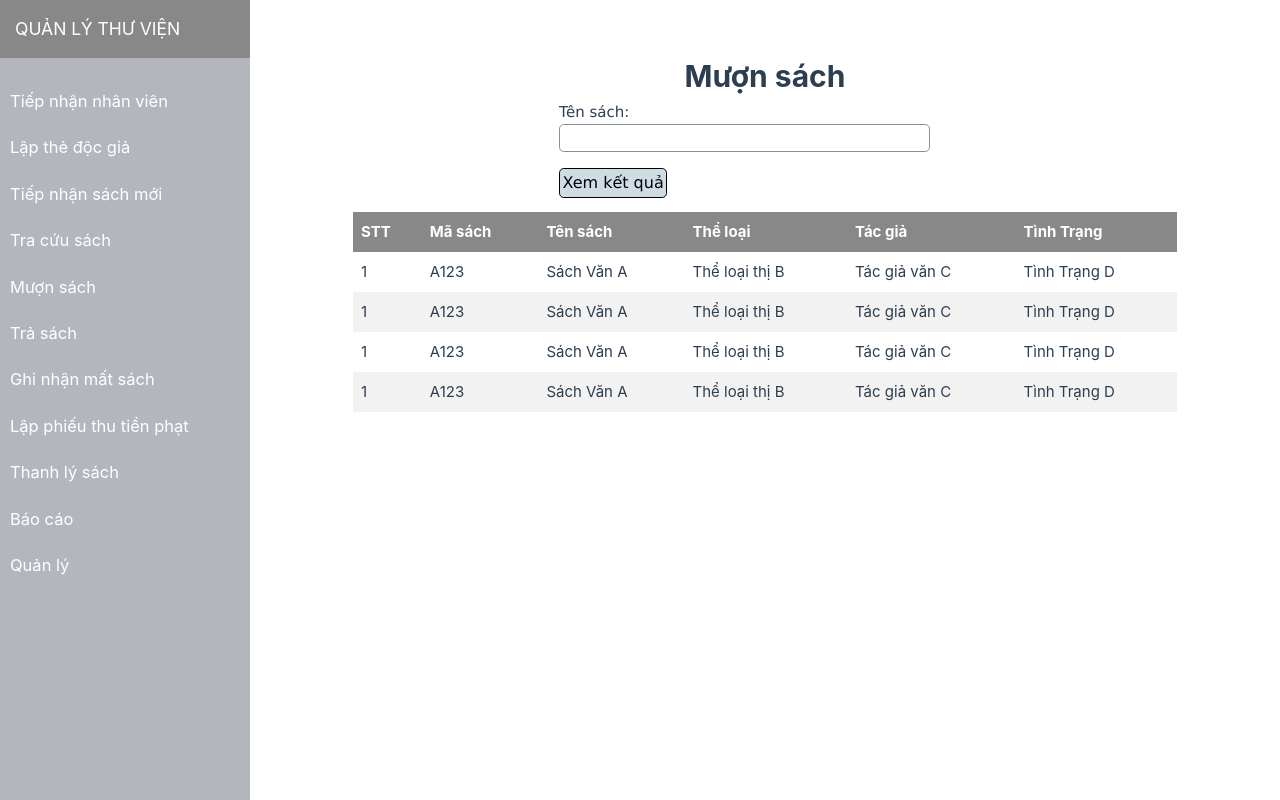
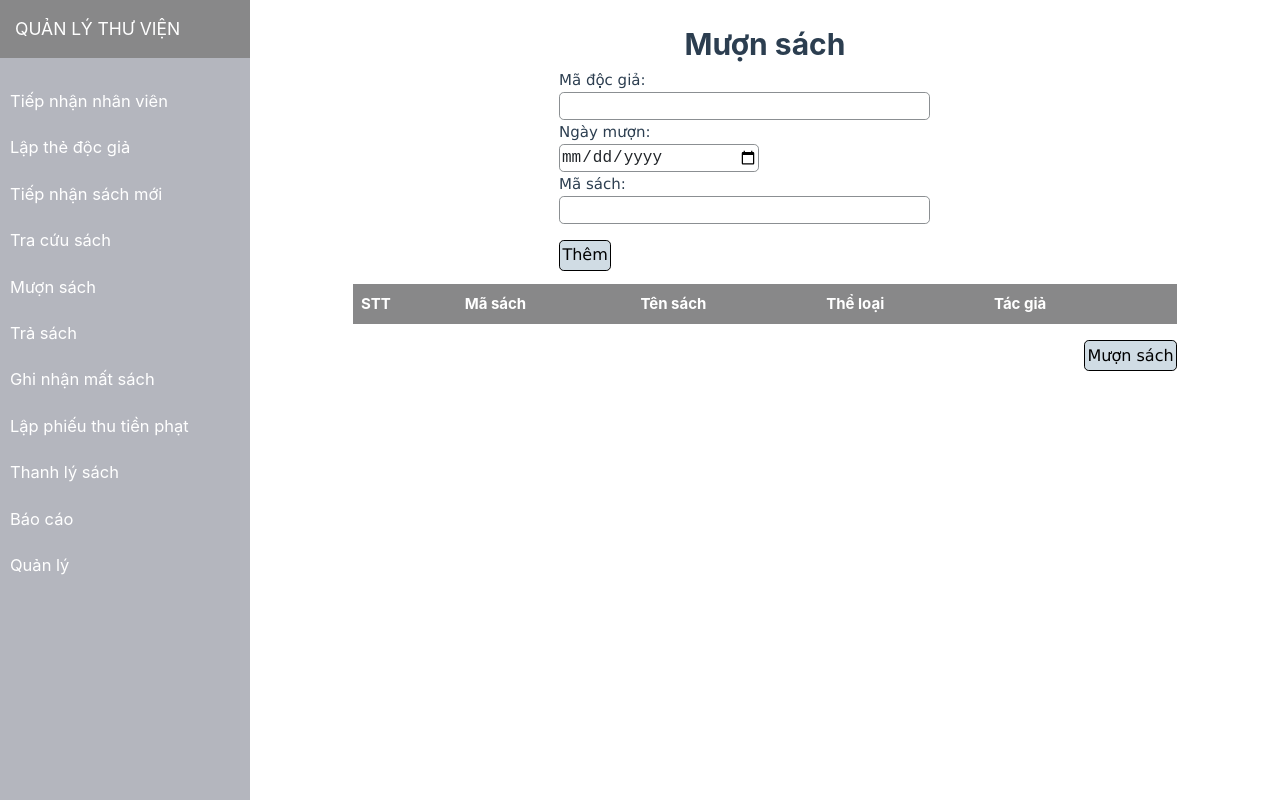
Before and after one commit to YumeAyasaki/LM_FE, a Vue app: page /muon-sach in a window 1280 px wide. Built offline with nearby package versions, Linux system fonts and the light colour scheme.

Commit message:
xong muon sach, tra sach

```diff
--- a/src/components/MuonSach.vue
+++ b/src/components/MuonSach.vue
@@ -1,15 +1,20 @@
 <template>
     <div class="container">
         <h1> Mượn sách</h1>
+
         <form>
+            <div id = "thong-tin-phieu-muon">
+                <label>Mã độc giả: </label>
+                <input type="text" class = "text-input" v-model="reader_id"/>
 
-                <label>Tên sách: </label>
-                <input type="text" class = "text-input"/>
+                <label>Ngày mượn: </label>
+                <input type="date" class = "date-input" v-model="loanDate"/>
 
-            <button class="btn"> Xem kết quả </button>
-        </form>
-
-        <table class = "table">
+                <label>Mã sách: </label>
+                <input type="text" class = "text-input" v-model="id_sach"/>
+                <button class="btn btn-them-sach" @click.prevent = "addBook"> Thêm</button>
+            </div>
+            <table class = "table" id ="table-sach-muon">
                 <thead>
                     <tr>
                         <th>STT</th>
@@ -17,61 +22,91 @@
                         <th>Tên sách</th>
                         <th>Thể loại</th>
                         <th>Tác giả</th>
-                    <th>Tình Trạng</th>
+                        <th></th>
                     </tr>
                 </thead>
 
                 <tbody>
-                <tr>
-                    <td>1</td>
-                    <td>A123</td>
-                    <td>Sách Văn A</td>
-                    <td>Thể loại thị B</td>
-                    <td>Tác giả văn C</td>
-                    <td>Tình Trạng D</td>
+                    <tr v-for="book in listbook" :key="book">
+
+                    <td>{{ listbook.indexOf(book) + 1 }}</td>
+                    <td>{{book._id}}</td>
+                    <td>{{book.name}}</td>
+                    <td>{{book.genres}}</td>
+                    <td>{{book.author}}</td>
+                    <td> <button @click.prevent="remomveBookFromList(listbook.indexOf(book))">Xóa</button></td>
                 </tr>
 
-                <tr>
-                    <td>1</td>
-                    <td>A123</td>
-                    <td>Sách Văn A</td>
-                    <td>Thể loại thị B</td>
-                    <td>Tác giả văn C</td>
-                    <td>Tình Trạng D</td>
-                </tr>
-
-                <tr>
-                    <td>1</td>
-                    <td>A123</td>
-                    <td>Sách Văn A</td>
-                    <td>Thể loại thị B</td>
-                    <td>Tác giả văn C</td>
-                    <td>Tình Trạng D</td>
-                </tr>
-
-                <tr>
-                    <td>1</td>
-                    <td>A123</td>
-                    <td>Sách Văn A</td>
-                    <td>Thể loại thị B</td>
-                    <td>Tác giả văn C</td>
-                    <td>Tình Trạng D</td>
-                </tr>
                 </tbody>
             </table>
+
+            <button class="btn btn-muon-sach" @click.prevent="MuonSach" > Mượn sách</button>
+        </form>
     </div>
 </template>
 
 <script>
+import axios from 'axios';
+
+
 export default {
-    name: 'MuonSach'
+    name: 'MuonSach',
+    data() {
+        return {
+            id_sach:'',
+            listbook: [],
+            reader_id: '',
+            loanDate: null,
+
+        };
+    },
+    methods :{
+        async addBook(){
+
+            let url = "https://easy-gold-goshawk-vest.cyclic.app/Book/" + this.id_sach;
+            await axios.get(url).then(response => {
+            for (let item in response.data)
+            {
+                this.listbook.push(response.data[item]);
+            };
+            console.log(this.listbook);
+            if (this.listbook.length == 0 ) alert('Khong tim thay sach')
+            }
+            );
+
+        },
+        remomveBookFromList(index)
+        {
+            this.listbook.splice(index,1);
+        },
+        async MuonSach(){
+            for (var i = 0; i < this.listbook.length; i++)
+            {
+                const Data = {
+                    reader_id : this.reader_id,
+                    loanDate : this.loanDate,
+                    book: this.listbook[i]._id,
+                }
+                console.log(Data);
+                let url = "https://easy-gold-goshawk-vest.cyclic.app/BookLoan";
+                await axios.post(url, Data).then(response => {
+                        console.log(response);
+
+                    });
+            };
+            alert("Successfull!");
+        },
+
+    }
 }
 </script>
 <style scoped>
 
 .container {
-    margin: 10%;
-    margin-top: 5%;
+    margin-left: 10%;
+    margin-right: 10%;
+
+    margin-top: 20px;
 }
 
 
@@ -89,7 +124,20 @@ export default {
     border-radius: 0.3rem;
 }
 
-form {
+.date-input {
+    width: 200px;
+    display: block;
+    font-size: 1rem;
+    font-weight: 400;
+    line-height: 1.5;
+    color: #212529;
+    background-color: #fff;
+    background-clip: padding-box;
+    border: 1px solid #8b8f92;
+    border-radius: 0.3rem;
+}
+
+#thong-tin-phieu-muon {
     padding-left: 25%;
 }
 
@@ -116,6 +164,11 @@ label {
 
     padding: 0.15rem ;
 }
+
+.btn-muon-sach {
+    float: right;
+}
+
 .btn:hover {
     background-color: #8b8f92;
 }
--- a/src/components/TraCuuSach.vue
+++ b/src/components/TraCuuSach.vue
@@ -12,7 +12,7 @@
         <table class = "table">
             <thead>
                 <tr>
-                    <th>STT</th>
+                    <th >STT</th>
                     <th>Mã sách</th>
                     <th>Tên sách</th>
                     <th>Thể loại</th>
@@ -23,7 +23,7 @@
 
             <tbody>
                 <tr v-for="book in listbook" :key="book">
-                    <td>1</td>
+                    <td>{{ listbook.indexOf(book) + 1 }}</td>
                     <td>{{book._id}}</td>
                     <td>{{book.name}}</td>
                     <td>{{book.genres}}</td>
@@ -57,10 +57,9 @@ export default {
                 this.listbook.push(response.data[item]);
             };
             console.log(this.listbook);
+            if (this.listbook.length == 0 ) alert('Khong tim thay sach')
             }
             );
-            this.STT = - 100* this.listbook.length;
-
         },
     }
 }
--- a/src/components/TraSach.vue
+++ b/src/components/TraSach.vue
@@ -3,24 +3,24 @@
         <h1> Trả sách</h1>
         <form id = "thong-tin-phieu-tra">
             <label>Mã độc giả: </label>
-            <input type="text" class = "text-input"/>
+            <input type="text" class = "text-input" v-model="reader_id"/>
 
-            <button class="btn"> Xem</button>
+            <button class="btn" @click.prevent="viewLoanBook"> Xem</button>
         </form>
 
         <form>
             <div id = "thong-tin-phieu-tra">
                 <label>Ngày trả: </label>
-                <input type="date" class = "date-input"/>
+                <input type="date" class = "date-input" v-model="returnDate"/>
 
                 <label>Tiền phạt kỳ này: </label>
-                <input type="text" class = "text-input"/>
+                <input type="text" class = "text-input" v-model="phat"/>
 
                 <label>Tiền nợ: </label>
-                <input type="text" class = "text-input"/>
+                <input type="text" class = "text-input" v-model="no"/>
 
                 <label>Tổng nợ: </label>
-                <input type="text" class = "text-input"/>
+                <input type="text" class = "text-input" v-model="tong_no"/>
             </div>
             <table class = "table" id ="table-sach-tra">
                 <thead>
@@ -30,57 +30,83 @@
                         <th>Tên sách</th>
                         <th>Thể loại</th>
                         <th>Tác giả</th>
-                        <th>Tình Trạng</th>
+                        <th></th>
                     </tr>
                 </thead>
 
                 <tbody>
-                    <tr>
-                        <td>1</td>
-                        <td>A123</td>
-                        <td>Sách Văn A</td>
-                        <td>Thể loại thị B</td>
-                        <td>Tác giả văn C</td>
-                        <td>Tình Trạng D</td>
-                    </tr>
+                    <tr v-for="book in listbook" :key="book">
 
-                    <tr>
-                        <td>1</td>
-                        <td>A123</td>
-                        <td>Sách Văn A</td>
-                        <td>Thể loại thị B</td>
-                        <td>Tác giả văn C</td>
-                        <td>Tình Trạng D</td>
-                    </tr>
+                    <td>{{ listbook.indexOf(book) + 1 }}</td>
+                    <td>{{book._id}}</td>
+                    <td>{{book.name}}</td>
+                    <td>{{book.genres}}</td>
+                    <td>{{book.author}}</td>
+                    <td> <button @click.prevent="remomveBookFromList(listbook.indexOf(book))">Xóa</button></td>
+                </tr>
 
-                    <tr>
-                        <td>1</td>
-                        <td>A123</td>
-                        <td>Sách Văn A</td>
-                        <td>Thể loại thị B</td>
-                        <td>Tác giả văn C</td>
-                        <td>Tình Trạng D</td>
-                    </tr>
-
-                    <tr>
-                        <td>1</td>
-                        <td>A123</td>
-                        <td>Sách Văn A</td>
-                        <td>Thể loại thị B</td>
-                        <td>Tác giả văn C</td>
-                        <td>Tình Trạng D</td>
-                    </tr>
                 </tbody>
             </table>
 
-            <button class="btn btn-tra-sach"> Trả sách</button>
+            <button class="btn btn-tra-sach" @click.prevent="TraSach"> Trả sách</button>
         </form>
     </div>
 </template>
 
 <script>
+import axios from 'axios';
+
 export default {
-    name: 'TraSach'
+    name: 'TraSach',
+    data() {
+        return {
+            reader_id:'',
+            returnDate: null,
+            listbook: [],
+            no: 0,
+            tong_no: 0,
+            phat: 0
+
+        };
+    },
+    methods: {
+        async viewLoanBook(){
+            this.listbook = [];
+            let url = "https://easy-gold-goshawk-vest.cyclic.app/BookLoan/" + this.reader_id;
+            await axios.get(url).then(response => {
+            for (let item in response.data)
+            {
+                this.listbook.push(response.data[item]);
+            };
+            console.log(this.listbook);
+            if (this.listbook.length == 0 ) alert('Khong tim thay sach')
+            }
+            );
+
+        },
+        remomveBookFromList(index)
+        {
+            this.listbook.splice(index,1);
+        },
+        async TraSach(){
+            for (var i = 0; i < this.listbook.length; i++)
+            {
+                const Data = {
+                    reader_id : this.reader_id,
+                    returnDate : this.returnDate,
+                    book: this.listbook[i]._id,
+
+                }
+                console.log(Data);
+                let url = "https://easy-gold-goshawk-vest.cyclic.app/BookLoan";
+                await axios.put(url, Data).then(response => {
+                        console.log(response);
+                    });
+            }
+            alert("Successfull!");
+        },
+    },
+
 }
 </script>
 <style scoped>
```
Lines whose indentation alone changed are shown as unchanged.
